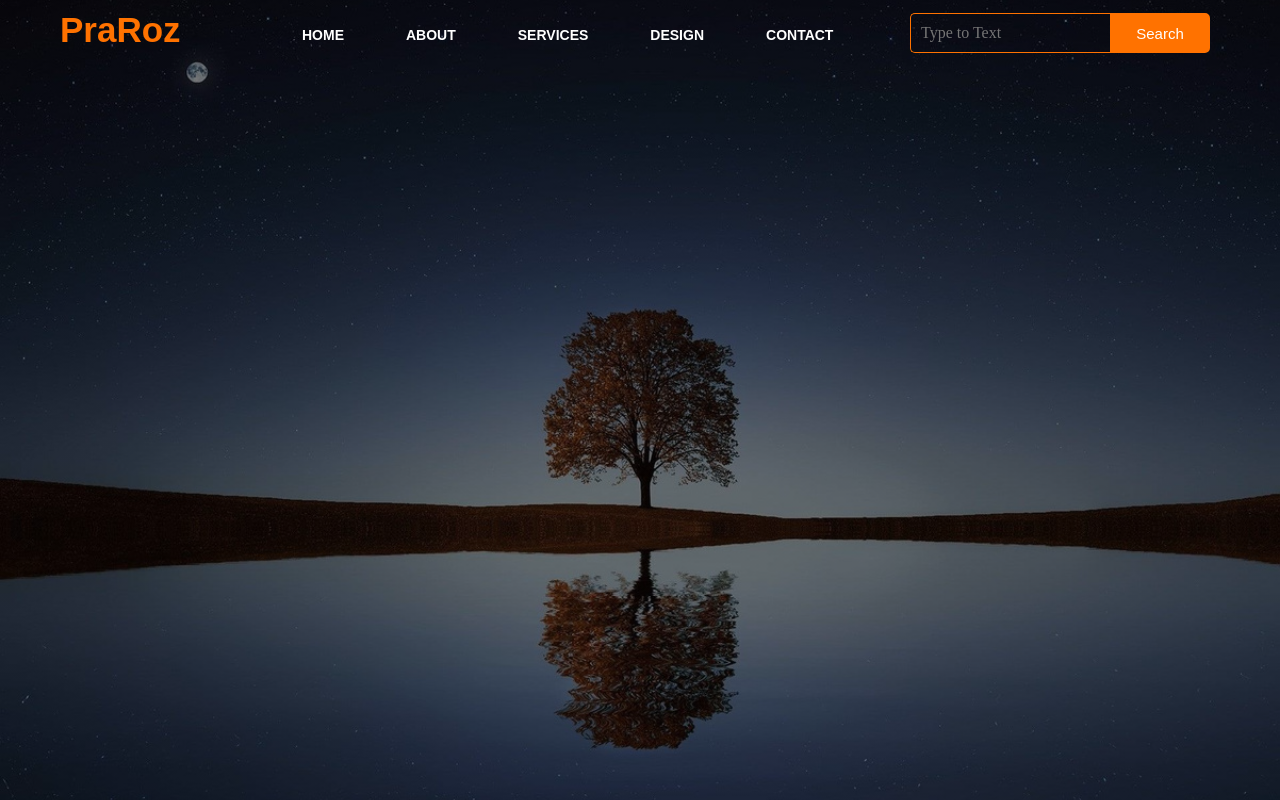
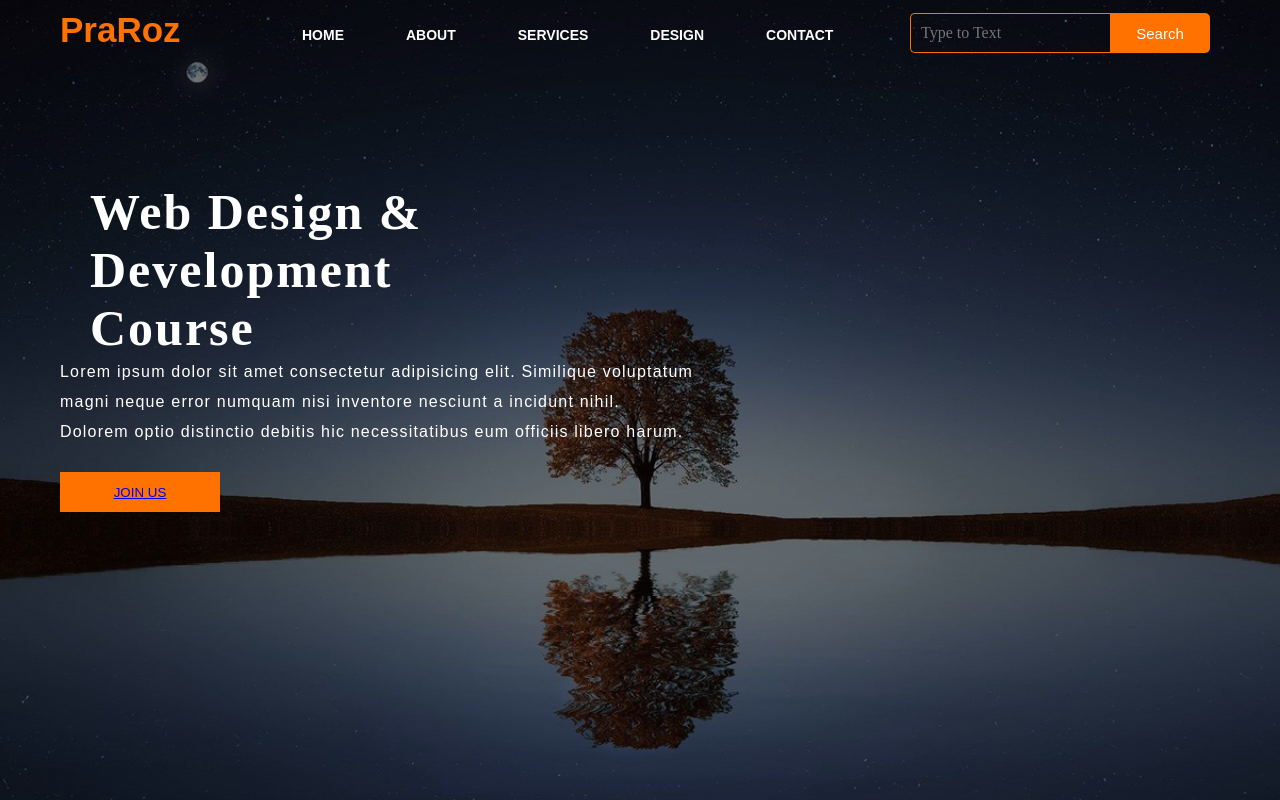
Before and after one commit to Phelyks/Dummy-Website-for-Beginners, a plain HTML site: page index.html in a window 1280 px wide. Drawn offline with Linux system fonts and the light colour scheme.

Commit message:
Oct26 9:06

```diff
--- a/assets/index.css
+++ b/assets/index.css
@@ -103,3 +103,36 @@ ul li a:hover {
 .srch:focus{
     outline: none;
 }
+
+.content{
+    width: 1200px;
+    height: auto;
+    margin: auto;
+    color: #fff;
+    position: relative;
+}
+
+.content .par{
+    padding-left: 20px;
+    padding-bottom: 25px;
+    font-family: Arial;
+    letter-spacing: 1.2px;
+    line-height: 30px;
+}
+
+.content h1{
+    font-family: 'Times New Roman';
+    font-size: 50px;
+    padding-left: 50px;
+    margin-top: 9%;
+    letter-spacing: 2px;
+}
+
+.content .cn {
+    width: 160px;
+    height: 40px;
+    background: #ff7200;
+    border: none;
+    margin-bottom: 10px;
+    margin-left: 20px;
+}
--- a/index.html
+++ b/index.html
@@ -27,6 +27,11 @@
                 <a href="#"><button class="btn">Search</button></a>
             </div>
         </div>
+        <div class="content">
+            <h1>Web Design & <br><span>Development</span> <br> Course</h1>
+            <p class="par">Lorem ipsum dolor sit amet consectetur adipisicing elit. Similique voluptatum <br> magni neque error numquam nisi inventore nesciunt a incidunt nihil. <br>Dolorem optio distinctio debitis hic necessitatibus eum officiis libero harum.</p>
+            <button class="cn"><a href="#">JOIN US</a></button>
+        </div>
     </div>
 </body>
 </html>
```
